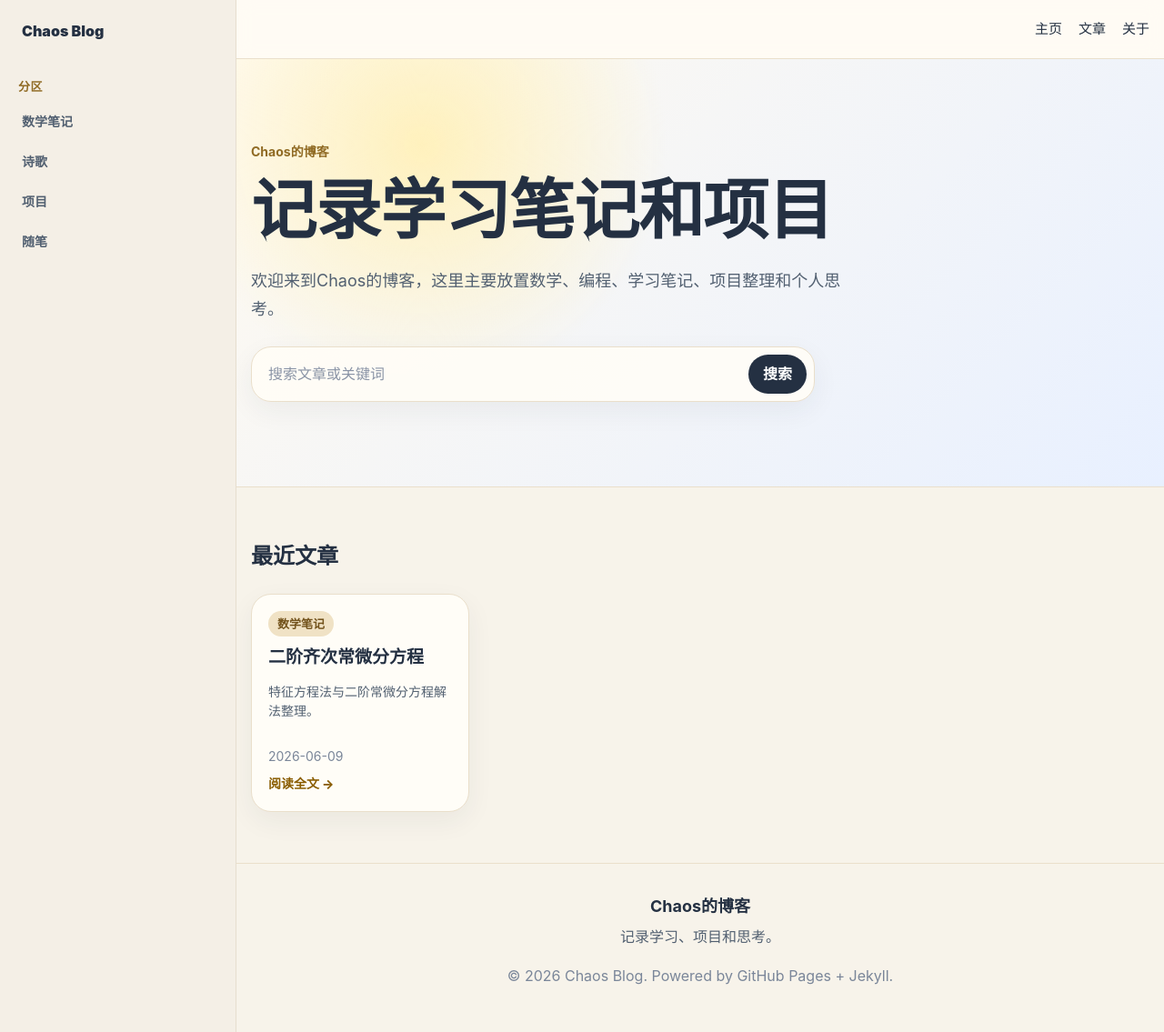
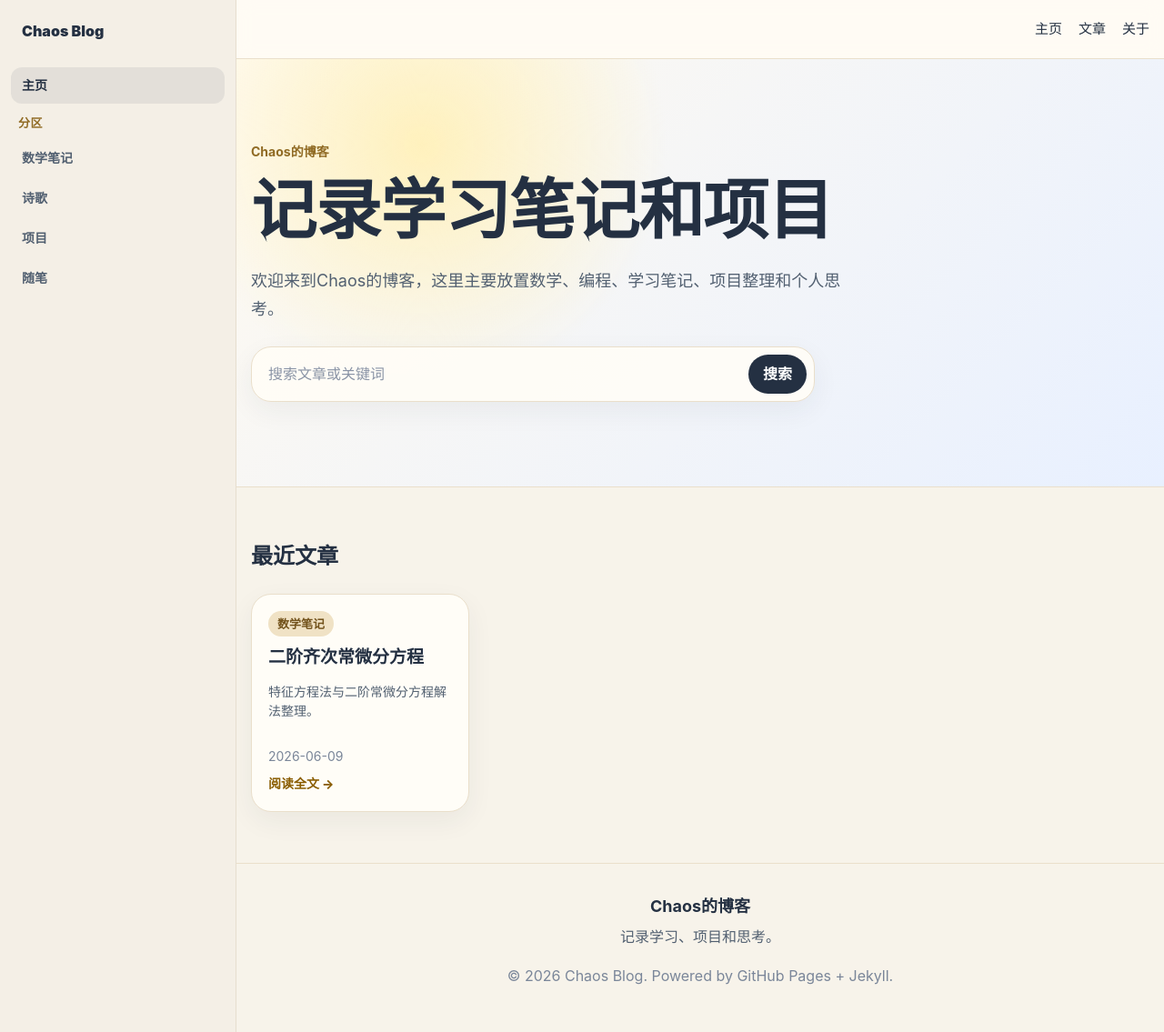
Before and after one commit to chaosjjaaa/chaos-blog, a Jekyll site: the page built from index.md, in a window 1280 px wide and 1135 px high. Shown: the whole window at 91% size. Built offline with Jekyll 4.4.1, drawn with Linux system fonts in a browser that asks for light colours.

Commit message:
Add homepage link to sidebar

```diff
--- a/_layouts/default.html
+++ b/_layouts/default.html
@@ -59,6 +59,10 @@
   <aside class="site-sidebar" aria-label="文章分区">
     <a class="sidebar-brand" href="{{ '/' | relative_url }}">Chaos Blog</a>
     <div class="sidebar-scroll">
+      <nav class="sidebar-nav sidebar-primary" aria-label="主页导航">
+        <a {% if page.url == '/' %}class="active"{% endif %} href="{{ '/' | relative_url }}">主页</a>
+      </nav>
+
       <p>分区</p>
       <nav class="sidebar-nav" aria-label="分区导航">
         <a {% if page.section_key == 'math' %}class="active"{% endif %} href="{{ '/sections/math.html' | relative_url }}">数学笔记</a>
```
